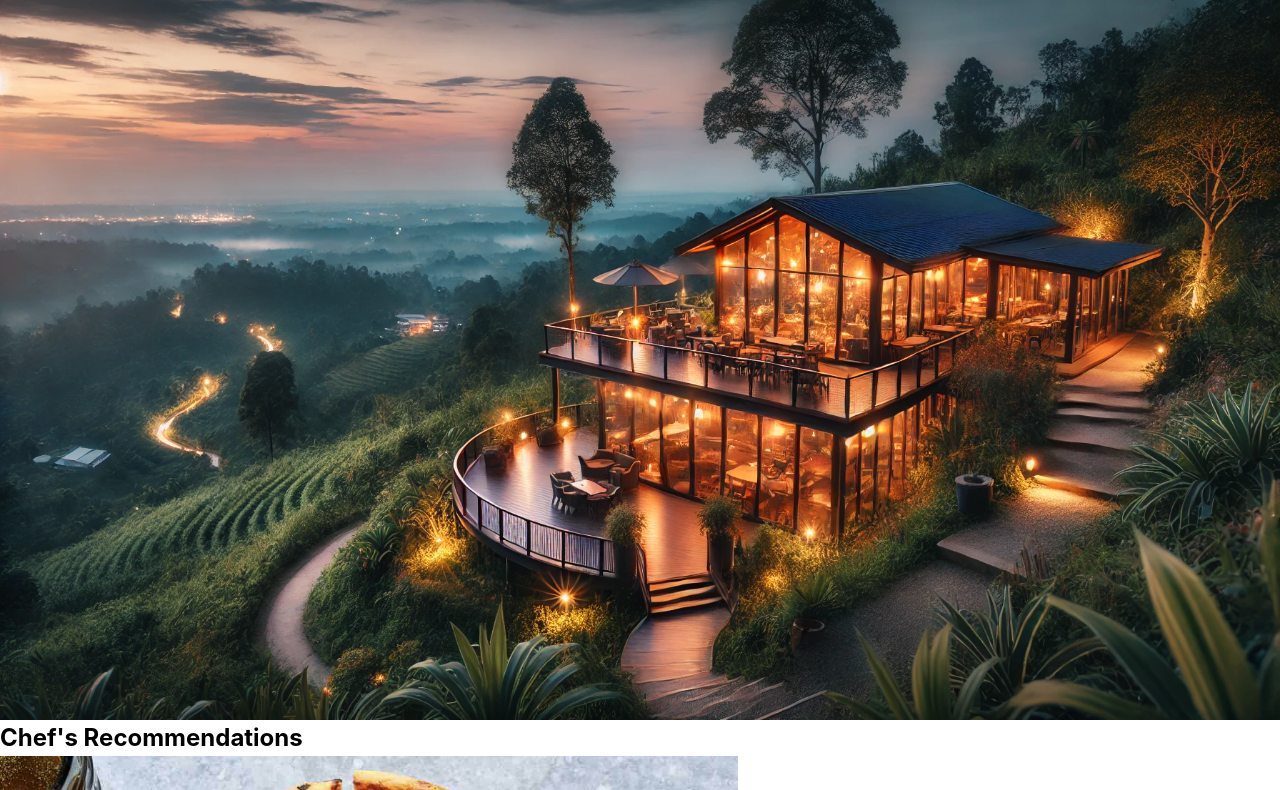
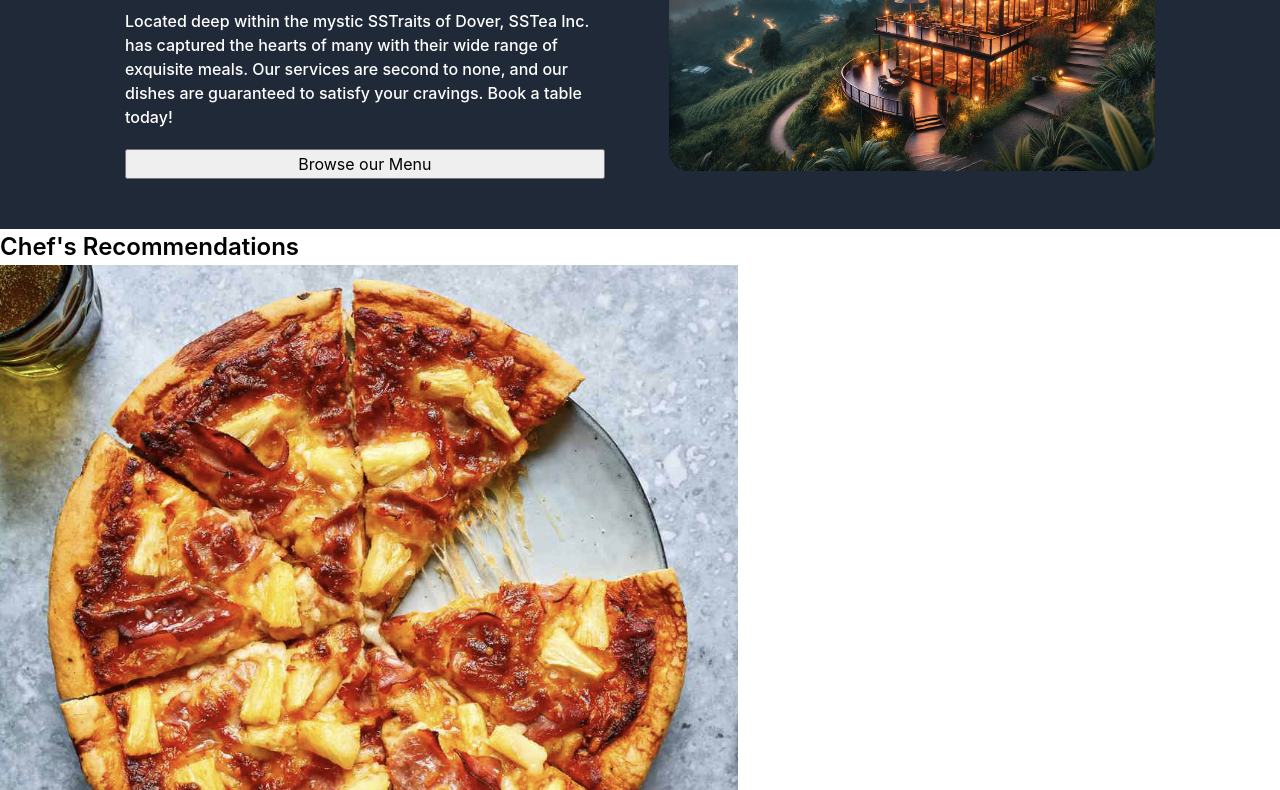
Before and after one commit to tyzrichard/odin-sstea-restaurant, a website built with webpack: page src/template.html in a window 1280 px wide. Shown: the part 245-1035 px from the top of the page. Built offline with nearby package versions, Linux system fonts and the light colour scheme.

Commit message:
Styled fonts and started on homepage CSS

```diff
--- a/src/drinks.js
+++ b/src/drinks.js
@@ -11,6 +11,7 @@ export const drinks_page = () => {
     add_menu_header(drinks, "Drinks and Desserts", "End off the feast with one of our specialty drinks or desserts!");
 
     const food_list = document.createElement("div");
+    food_list.classList.add("food-list");
     new_food(food_list, waffles, "Ice Cream Waffles", "Sweet and Savoury!", ["bestseller", "dessert"]);
     new_food(food_list, eclair, "Chocolate Eclairs", "Comes in sets of three!", ["dessert"]);
     new_food(food_list, ice_katchang, "Ice Katchang", "So. Many. Ingredients!", ["bestseller", "dessert"]);
--- a/src/homepage.js
+++ b/src/homepage.js
@@ -10,7 +10,7 @@ export const home_page = () => {
 
     //Homepage Header
     const homepage_header = document.createElement("div");
-    homepage_header.classList.add("homepage_header");
+    homepage_header.classList.add("homepage-header");
 
     const homepage_header_info = document.createElement("div");
 
@@ -18,7 +18,7 @@ export const home_page = () => {
     header_title.textContent = "Feeling Hungry? \nYou’ve come to the right place.";
     homepage_header_info.appendChild(header_title);
 
-    const header_text = document.createElement("h3");
+    const header_text = document.createElement("h5");
     header_text.textContent = "Located deep within the mystic SSTraits of Dover, SSTea Inc. has captured the hearts of many with their wide range of exquisite meals. Our services are second to none, and our dishes are guaranteed to satisfy your cravings. Book a table today!";
     homepage_header_info.appendChild(header_text);
 
@@ -30,7 +30,7 @@ export const home_page = () => {
 
     const homepage_img = document.createElement("img");
     homepage_img.src = homepage_header_img
-    homepage_img.classList.add("homepage_img");
+    homepage_img.classList.add("homepage-img");
     homepage_header.appendChild(homepage_img);
 
     home.appendChild(homepage_header);
--- a/src/meals.js
+++ b/src/meals.js
@@ -11,6 +11,7 @@ export const meals_page = () => {
     add_menu_header(meals, "Main Courses", "Seeking a good meal? Look no further than our catalogue of dishes, guaranteed to satiate that appetite!");
 
     const food_list = document.createElement("div");
+    food_list.classList.add("food-list");
     new_food(food_list, pizza, "Hawaiian Pizza", "The Pan-Fried Classic.", ["bestseller"]);
     new_food(food_list, burger, "The Impossible Burger", "100% Vegetarian!", ["vegetarian"]);
     new_food(food_list, crab, "Chili Crab", "Hot and spicy seafood.", ["bestseller", "spicy"]);
--- a/src/starters.js
+++ b/src/starters.js
@@ -11,6 +11,7 @@ export const starters_page = () => {
     add_menu_header(starters, "Starters", "Select something to start off the meal with!");
 
     const food_list = document.createElement("div");
+    food_list.classList.add("food-list");
     new_food(food_list, fries, "Cheesy Fries", "Loaded to the brim.", ["bestseller"]);
     new_food(food_list, mushroom, "Mushroom Soup", "Creamy and filling soup.", ["vegetarian"]);
     new_food(food_list, tomato, "Tomato Soup", "Tasty and refreshing!", ["bestseller", "vegetarian"]);
--- a/src/styles.css
+++ b/src/styles.css
@@ -55,6 +55,11 @@ body {
     font-family: -apple-system, BlinkMacSystemFont, 'Segoe UI', Roboto, Oxygen, Ubuntu, Cantarell, 'Open Sans', 'Helvetica Neue', sans-serif;
 }
 
+#content > div {
+    display: flex;
+    flex-direction: column;
+}
+
 header {
     font-size: 24px;
     font-weight: 700;
@@ -87,35 +92,58 @@ footer {
 
 h1 {
     font-size: 36px;
-    /* extrabold */
+    font-weight: 800 ;/* extrabold */
 }
 
 h2 {
     font-size: 24px;
-    /* semibold */
+    font-weight: 600; /* semibold */
 }
 
 h3 {
     font-size: 18px;
-    /* medium */
+    font-weight: 500; /* medium */
 }
 
 h4 {
     font-size: 20px;
-    /* semibold */
+    font-weight: 600; /* semibold */
 }
 
 h5 {
     font-size: 16px;
-    /* medium */
+    font-weight: 500; /* medium */
 }
 
 h6 {
     font-size: 14px;
-    /* regular */
+    font-weight: 400; /* regular */
 }
 
 p {
     font-size: 16px;
-    /* regular */
+    font-weight: 400; /* regular */
 }
+
+/* homepage */
+
+.homepage-header {
+    display: flex;
+    align-items: center;
+    gap: 5vw;
+    padding: 30px 125px 50px;
+    color: #FFFFFF;
+    background-color: #1F2937;
+}
+
+.homepage-header :first-child {
+    display: flex;
+    flex-direction: column;
+    gap: 20px;
+}
+
+.homepage-img {
+    height: 22vw;
+    width: 38vw;
+    border-radius: 20px;
+}
```
